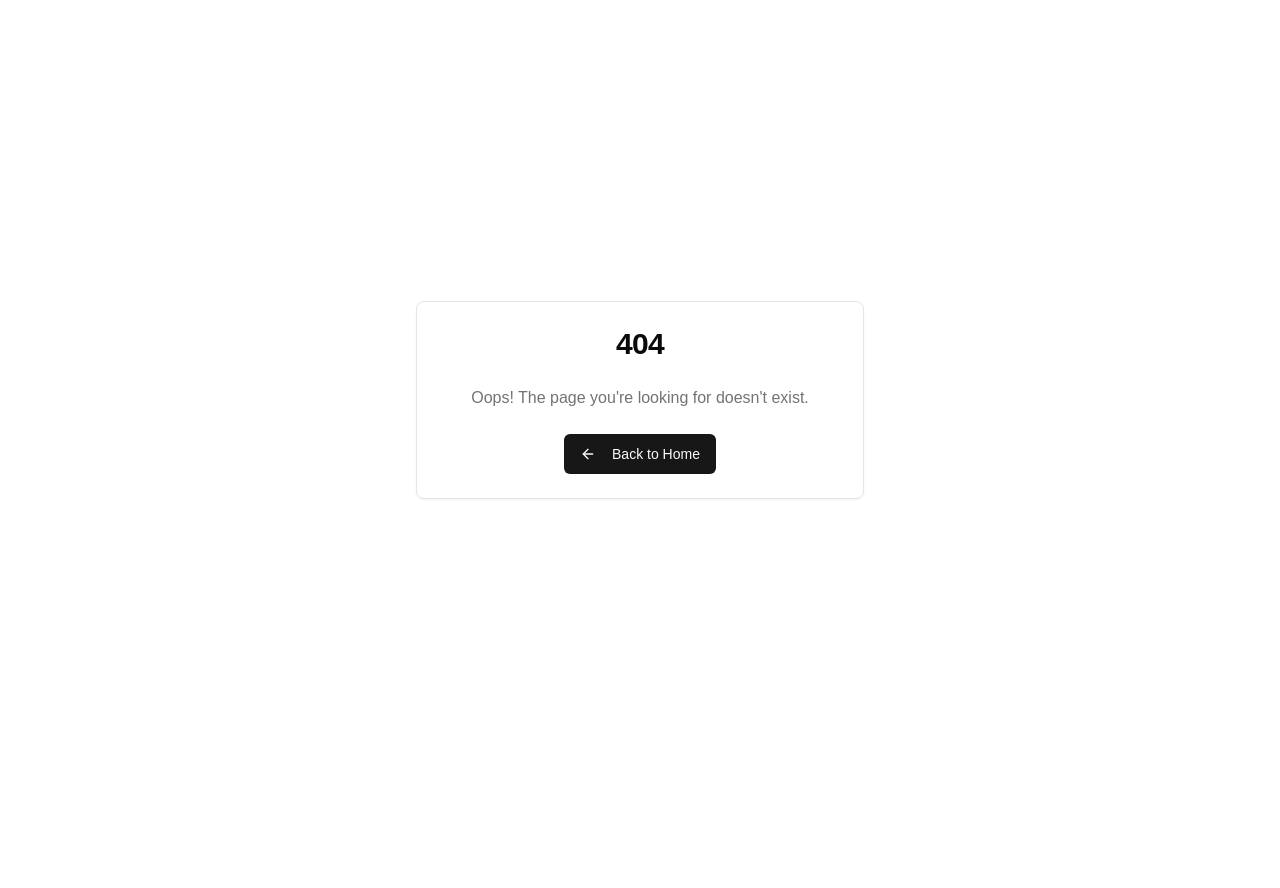
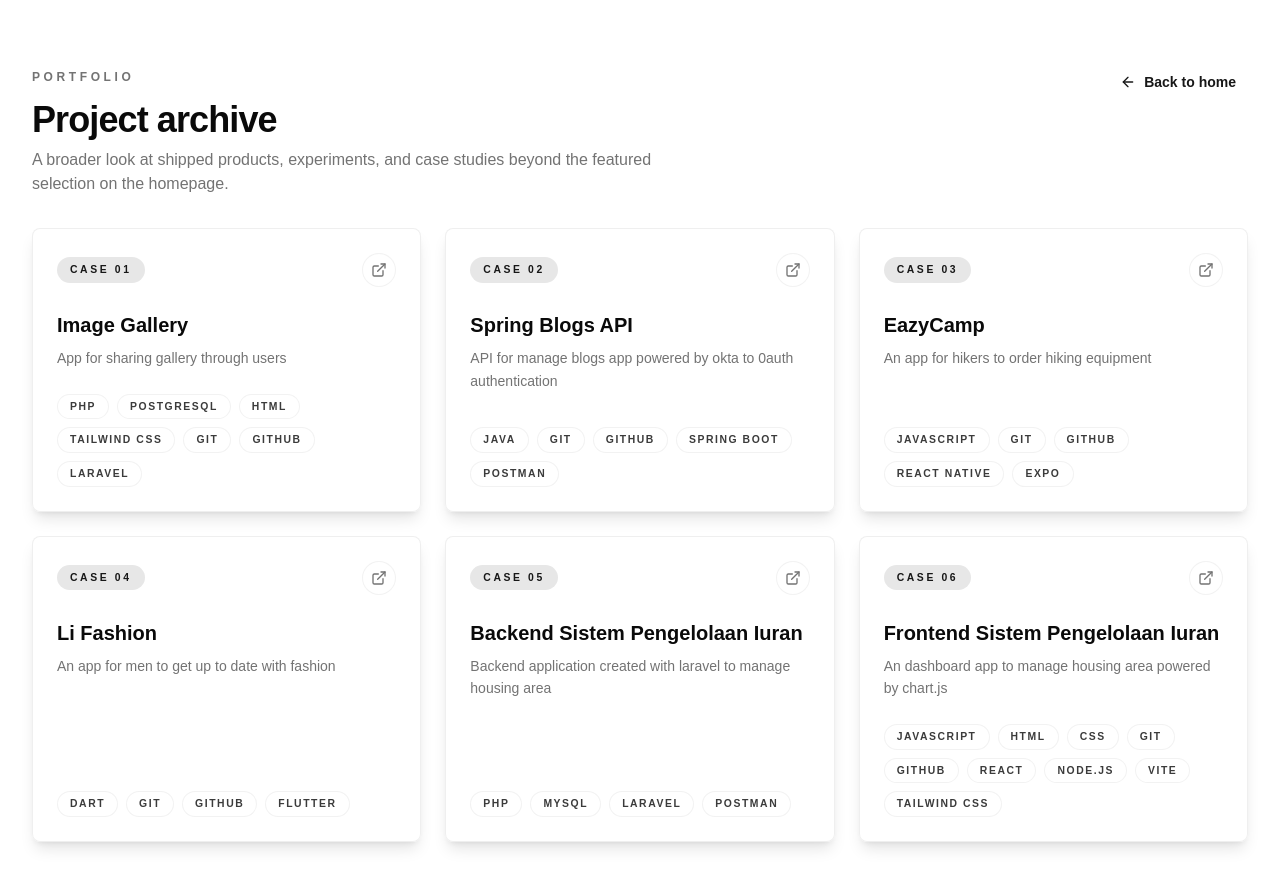
Before and after one commit to Garongan/porto-alvindo, a Next.js app: page /projects in a window 1280 px wide. Before the commit this address had no page. Shown: the top 888 px of the page. Before the commit the page ends 800 px from the top, so only its background shows below. Built offline with nearby package versions, Linux system fonts and the light colour scheme; what @radix-ui/themes would draw is missing.

Commit message:
feat: implement Projects archive page with project listing and navigation

```diff
--- /dev/null
+++ b/src/app/projects/page.tsx
@@ -0,0 +1,54 @@
+import Link from 'next/link';
+
+import { ArrowLeft } from 'lucide-react';
+
+import { ProjectCard } from '@/components/Projects';
+import { Button } from '@/components/ui/button';
+import { projects } from '@/static/projects';
+
+const ProjectsArchivePage = () => {
+  return (
+    <div className='relative min-h-screen overflow-hidden bg-background'>
+      <div className='container relative mx-auto max-w-screen-xl px-4 py-10 sm:py-16 lg:px-8 flex flex-col gap-8'>
+        <header className='flex flex-row justify-between items-center gap-2'>
+          <div className='max-w-2xl space-y-3'>
+            <span className='text-xs font-semibold uppercase tracking-[0.3em] text-muted-foreground'>
+              Portfolio
+            </span>
+            <div className='space-y-2'>
+              <h1 className='text-3xl font-semibold tracking-tight text-foreground sm:text-4xl'>
+                Project archive
+              </h1>
+              <p className='text-sm text-muted-foreground sm:text-base'>
+                A broader look at shipped products, experiments, and case studies beyond the featured selection on the homepage.
+              </p>
+            </div>
+          </div>
+          <Button
+            asChild
+            variant='ghost'
+            size='sm'
+            className='self-start gap-2 px-3 py-2 text-sm font-semibold text-primary transition hover:text-primary/80'
+          >
+            <Link href='/'>
+              <ArrowLeft className='size-4' />
+              Back to home
+            </Link>
+          </Button>
+        </header>
+
+        <div className='grid gap-5 md:grid-cols-2 lg:grid-cols-3 lg:gap-6'>
+          {projects.map((project, index) => (
+            <ProjectCard
+              key={project.title}
+              project={project}
+              caseNumber={index + 1}
+            />
+          ))}
+        </div>
+      </div>
+    </div>
+  );
+};
+
+export default ProjectsArchivePage;
--- a/src/components/Projects.tsx
+++ b/src/components/Projects.tsx
@@ -1,40 +1,26 @@
 import Link from 'next/link';
 
-import { ArrowUpRight, ExternalLink } from 'lucide-react';
+import { ArrowRight, ExternalLink } from 'lucide-react';
 
+import { Button } from '@/components/ui/button';
 import { Card, CardContent } from '@/components/ui/card';
 import { projects } from '@/static/projects';
+import type { project as ProjectType } from '@/static/types';
 import { Badge } from './ui/badge';
 
-export const Projects = () => {
-  return (
-    <section className='flex flex-col gap-6'>
-      <div className='flex flex-col gap-2 sm:flex-row sm:items-end sm:justify-between'>
-        <div>
-          <span className='text-xs font-semibold uppercase tracking-[0.3em] text-muted-foreground'>
-            Recent work
-          </span>
-          <h2 className='text-2xl font-semibold tracking-tight text-foreground sm:text-3xl'>
-            Featured projects
-          </h2>
-        </div>
-        <Link
-          href='https://github.com/Garongan'
-          target='_blank'
-          rel='noopener noreferrer'
-          className='inline-flex items-center gap-2 text-sm font-semibold text-primary transition hover:text-primary/80'
-        >
-          View full portfolio
-          <ArrowUpRight className='size-4' />
-        </Link>
-      </div>
+const FEATURED_COUNT = 4;
 
-      <div className='grid gap-5 md:grid-cols-2 lg:gap-6'>
-        {projects.map((project, index) => (
-          <Card
-            key={project.title}
-            className='group relative overflow-hidden border border-border/60 bg-background/80 shadow-lg transition hover:border-primary/50 hover:shadow-xl'
-          >
+const formatCaseNumber = (caseNumber: number) =>
+  `Case ${String(caseNumber).padStart(2, '0')}`;
+
+export const ProjectCard = ({
+  project,
+  caseNumber,
+}: {
+  project: ProjectType;
+  caseNumber: number;
+}) => (
+  <Card className='group relative overflow-hidden border border-border/60 bg-background/80 shadow-lg transition hover:border-primary/50 hover:shadow-xl'>
     <div
       aria-hidden
       className='pointer-events-none absolute inset-0 bg-gradient-to-br from-primary/5 via-transparent to-primary/10 opacity-0 transition-opacity duration-300 group-hover:opacity-100'
@@ -42,7 +28,7 @@ export const Projects = () => {
     <CardContent className='relative flex h-full flex-col gap-6 p-6'>
       <div className='flex items-center justify-between gap-3'>
         <Badge className='rounded-full bg-primary/10 px-3 py-1 text-[0.65rem] font-semibold uppercase tracking-[0.25em] text-primary'>
-                  Case {String(index + 1).padStart(2, '0')}
+          {formatCaseNumber(caseNumber)}
         </Badge>
         <Link
           href={project.link}
@@ -81,6 +67,48 @@ export const Projects = () => {
       </div>
     </CardContent>
   </Card>
+);
+
+export const Projects = () => {
+  const featuredProjects = projects.slice(0, FEATURED_COUNT);
+  const archiveProjects = projects.slice(FEATURED_COUNT);
+  const hasArchiveProjects = archiveProjects.length > 0;
+
+  return (
+    <section className='flex flex-col gap-6'>
+      <div className='flex flex-row justify-between items-center gap-2'>
+        <div>
+          <span className='text-xs font-semibold uppercase tracking-[0.3em] text-muted-foreground'>
+            Recent work
+          </span>
+          <h2 className='text-2xl font-semibold tracking-tight text-foreground sm:text-3xl'>
+            Featured projects
+          </h2>
+        </div>
+        {hasArchiveProjects ? (
+          <Button
+            asChild
+            variant='ghost'
+            size='sm'
+            className='h-auto gap-2 px-2 py-2 text-sm font-semibold text-primary transition hover:text-primary/80'
+          >
+            <Link href='/projects'>
+              View more projects
+              <ArrowRight className='size-4' />
+            </Link>
+          </Button>
+        ) : (
+          <span className='text-sm text-muted-foreground'>More projects coming soon.</span>
+        )}
+      </div>
+
+      <div className='grid gap-5 md:grid-cols-2 lg:gap-6'>
+        {featuredProjects.map((project, index) => (
+          <ProjectCard
+            key={project.title}
+            project={project}
+            caseNumber={index + 1}
+          />
         ))}
       </div>
     </section>
```
Lines whose indentation alone changed are shown as unchanged.
